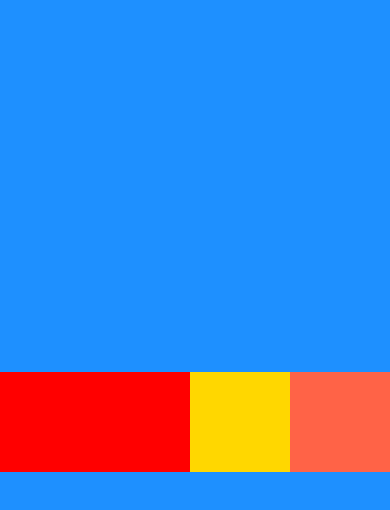
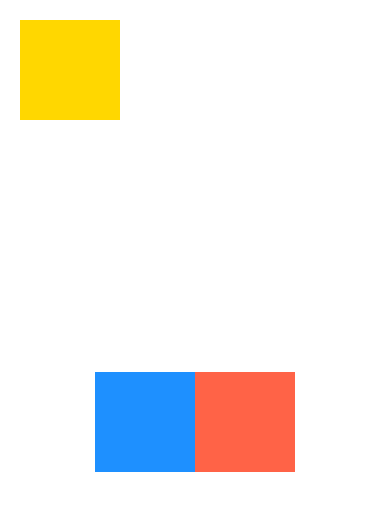
Before and after one commit to amit517/DoneWithIt_React_Native, a React Native app: screen / in a window 390 px wide. Shown: the top 510 px of the page. Built offline with nearby package versions, Linux system fonts and the light colour scheme.

Commit message:
Absolute and Relative Positioning

```diff
--- a/App.js
+++ b/App.js
@@ -7,7 +7,7 @@ export default function App() {
   return (
     <View
       style={{
-        backgroundColor: "dodgerblue",
+        backgroundColor: "white",
         flex: 1,
         flexDirection: "row",
         justifyContent: "center", // main
@@ -16,9 +16,9 @@ export default function App() {
     >
       <View
         style={{
-          backgroundColor: "red",
-          flex: -1,
-          width: 400,
+          backgroundColor: "dodgerblue",
+
+          width: 100,
           height: 100,
         }}
       />
@@ -27,6 +27,9 @@ export default function App() {
           backgroundColor: "gold",
           width: 100,
           height: 100,
+          top: 20,
+          left: 20,
+          position: "absolute",
         }}
       />
       <View
```
